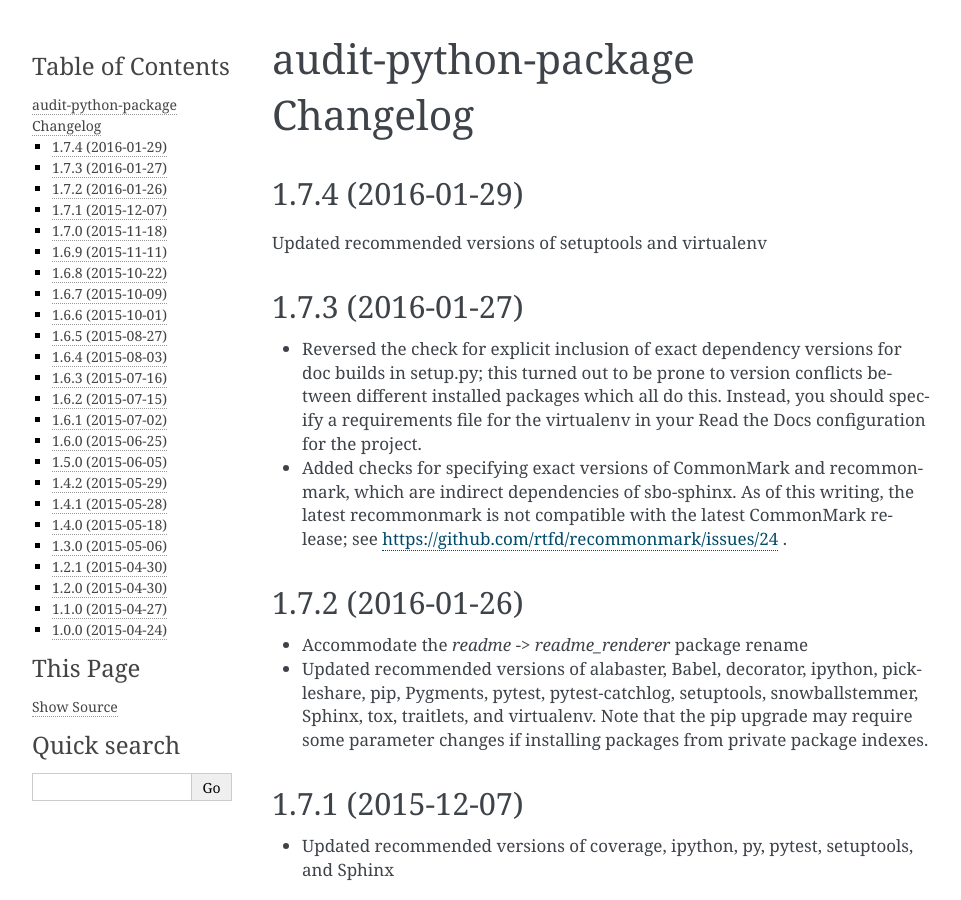
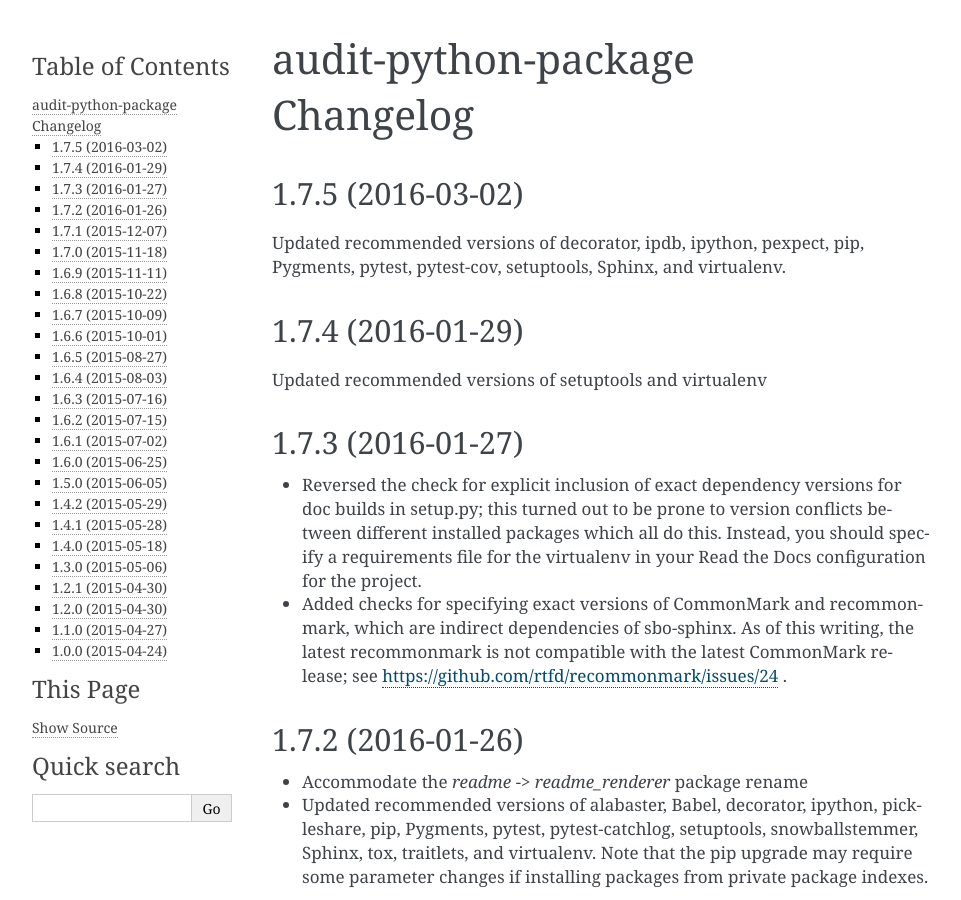
Before and after one commit to oreillymedia/audit-python-package, a Sphinx documentation site: the page built from docs/CHANGELOG.rst, in a window 1280 px wide and 900 px high. Shown: the whole window, without its empty margins (148-1109 px from the left). Built offline with Sphinx 7.4.7, drawn with Linux system fonts in a browser that asks for light colours; pages that are not in the unit, such as notebooks, are missing from menus; the version number is read from the project's files by our own code.

Commit message:
Update to latest dependency versions

```diff
--- a/docs/CHANGELOG.rst
+++ b/docs/CHANGELOG.rst
@@ -1,5 +1,10 @@
 audit-python-package Changelog
 ==============================
+
+1.7.5 (2016-03-02)
+------------------
+Updated recommended versions of decorator, ipdb, ipython, pexpect, pip,
+Pygments, pytest, pytest-cov, setuptools, Sphinx, and virtualenv.
 
 1.7.4 (2016-01-29)
 ------------------
--- a/setup.py
+++ b/setup.py
@@ -10,7 +10,7 @@ from __future__ import unicode_literals
 import codecs
 from setuptools import find_packages, setup
 
-version = '1.7.4'  # Don't forget to update docs/CHANGELOG.rst if you increment the version
+version = '1.7.5'  # Don't forget to update docs/CHANGELOG.rst if you increment the version
 
 install_requires = [
     'pytest-cov',
```
Also changed, not shown: 6 other files.
